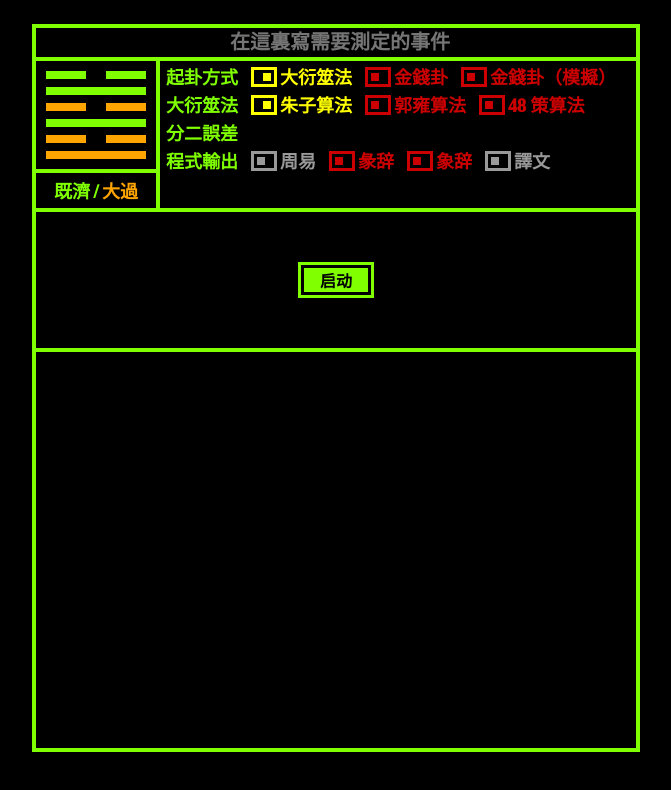
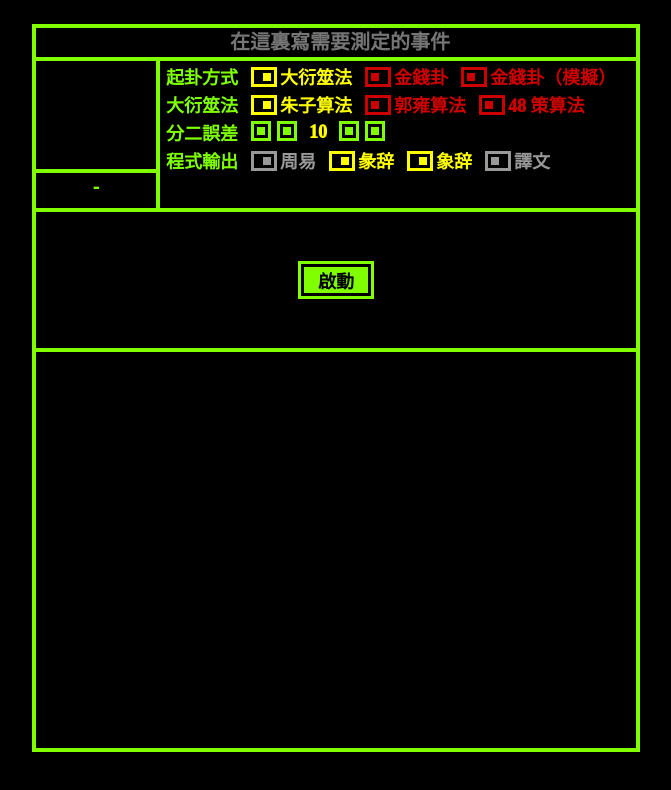
Before and after one commit to chuigda/Project-Y2, a React (Vite) app: page / in a window 1280 px wide. Shown: the top 790 px of the page, without its empty margins (304-975 px from the left). Built offline with nearby package versions, Linux system fonts and the light colour scheme.

Commit message:
我的身体摇摇，嘴巴翘翘，我是快乐星猫，不睡懒觉~

```diff
--- a/src/components/PushButton.css
+++ b/src/components/PushButton.css
@@ -22,3 +22,8 @@
     background-color: orange;
     outline-color: orange;
 }
+
+.push-button.disabled {
+    background-color: #999;
+    outline-color: #999;
+}
--- a/src/index.css
+++ b/src/index.css
@@ -74,6 +74,8 @@ body {
 
 .upper-container > .gua {
     border-right: 4px solid chartreuse;
+    max-width: 120px;
+    min-width: 120px;
 }
 
 .upper-right-container {
--- a/src/index.tsx
+++ b/src/index.tsx
@@ -10,6 +10,11 @@ import './index.css'
 const App = () => {
    const [mode, setMode] = useState(1)
    const [algorithm, setAlgorithm] = useState(1)
+   const [tuan, setTuan] = useState(true)
+   const [xiang, setXiang] = useState(true)
+   const [div2Err, setDiv2Err] = useState(10)
+
+   const [gua, setGua] = useState([])
 
    return (
       <div className="main-container">
@@ -17,7 +22,7 @@ const App = () => {
             <input placeholder="在這裏寫需要測定的事件"></input>
          </div>
          <div className="upper-container">
-            <Gua id="gua" gua={[9, 6, 7, 6, 7, 8]} />
+            <Gua id="gua" gua={gua} />
             <div className="upper-right-container">
                <div>
                   <span>起卦方式</span>
@@ -37,50 +42,87 @@ const App = () => {
                                 title="概率上同金錢卦，但是使用更簡單的隨機數模擬"
                   />
                </div>
-               {
-                  mode === 1 &&
                <div>
                   <span>大衍筮法</span>
                   <ToggleButton text="朱子算法"
                                 state={algorithm === 1}
+                                disabled={mode !== 1}
                                 onToggled={() => { setAlgorithm(1) }}
                                 title="朱熹紀錄的揲蓍方法，每一變都要掛一"
                   />
                   <ToggleButton text="郭雍算法"
                                 state={algorithm === 2}
+                                disabled={mode !== 1}
                                 onToggled={() => { setAlgorithm(2) }}
                                 title="郭雍紀錄的揲蓍方法，只有第一變掛一"
                   />
                   <ToggleButton text="48 策算法"
                                 state={algorithm === 3}
+                                disabled={mode !== 1}
                                 onToggled={() => { setAlgorithm(3) }}
                                 title="以48策而不是49策開始揲蓍，並且每一遍都掛一。該方法的概率分布更平均且與史料記載更符合"
                   />
                </div>
-               }
-               {
-                  mode === 1 &&
-                  <div style={{ display: mode === 1 ? 'flex' : 'none' }}>
+               <div>
                   <span>分二誤差</span>
+                  <div style={{
+                     display: 'flex',
+                     flexDirection: 'row',
+                     alignItems: 'baseline',
+                     columnGap: 12
+                  }}>
+                     <PushButton text=""
+                                 title="-5"
+                                 disabled={ mode !== 1 || div2Err < 5 }
+                                 onClick={() => setDiv2Err(div2Err - 5)}
+                                 style={{ width: 8, height: 8, fontSize: 8 }}
+                     />
+                     <PushButton text=""
+                                 title="-1"
+                                 disabled={ mode !== 1 || div2Err <= 0 }
+                                 onClick={() => setDiv2Err(div2Err - 1)}
+                                 style={{ width: 8, height: 8, fontSize: 8 }}
+                     />
+                     <span style={{
+                        color: mode !== 1 ? '#999' : '#ff0',
+                        width: 24,
+                        textAlign: 'center'
+                     }}>
+                        { div2Err }
+                     </span>
+                     <PushButton text=""
+                                 title="+1"
+                                 disabled={ mode !== 1 || div2Err >= 25 }
+                                 onClick={() => setDiv2Err(div2Err + 1)}
+                                 style={{ width: 8, height: 8, fontSize: 8 }}
+                     />
+                     <PushButton text=""
+                                 title="+5"
+                                 disabled={ mode !== 1 || div2Err > 20 }
+                                 onClick={() => setDiv2Err(div2Err + 5)}
+                                 style={{ width: 8, height: 8, fontSize: 8 }}
+                     />
                   </div>
-               }
+               </div>
                <div>
                   <span>程式輸出</span>
                   <ToggleButton text="周易"
-                                initStatus={true}
+                                state={true}
                                 disabled={true}
                                 title="你要是連周易原文都不看，那我真不知道你在占什麽"
                   />
                   <ToggleButton text="彖辞"
-                                initStatus={true}
+                                state={tuan}
+                                onToggled={() => {setTuan(!tuan)}}
                                 title="輸出中包含彖辞对于周易的解釋"
                   />
                   <ToggleButton text="象辞"
-                                initStatus={true}
+                                state={xiang}
+                                onToggled={() => {setXiang(!xiang)}}
                                 title="輸出中包含象辞对于周易的解釋"
                   />
                   <ToggleButton text="譯文"
-                                initStatus={false}
+                                state={false}
                                 disabled={true}
                                 title="這個功能還沒實現，請見諒"
                   />
@@ -89,7 +131,7 @@ const App = () => {
          </div>
          <div className="medium-container">
             <div className="medium-container-inner">
-               <PushButton text="启动" style={{ width: 64 }} />
+               <PushButton text="啟動" style={{ width: 64, fontSize: 18 }} />
             </div>
          </div>
       </div>
--- /dev/null
+++ b/src/util/rand.ts
@@ -0,0 +1,4 @@
+export function randInt(l: number, r: number): number {
+   // l and r are inclusive
+   return Math.floor(Math.random() * (r - l + 1)) + l;
+}
```
Lines whose indentation alone changed are shown as unchanged.
